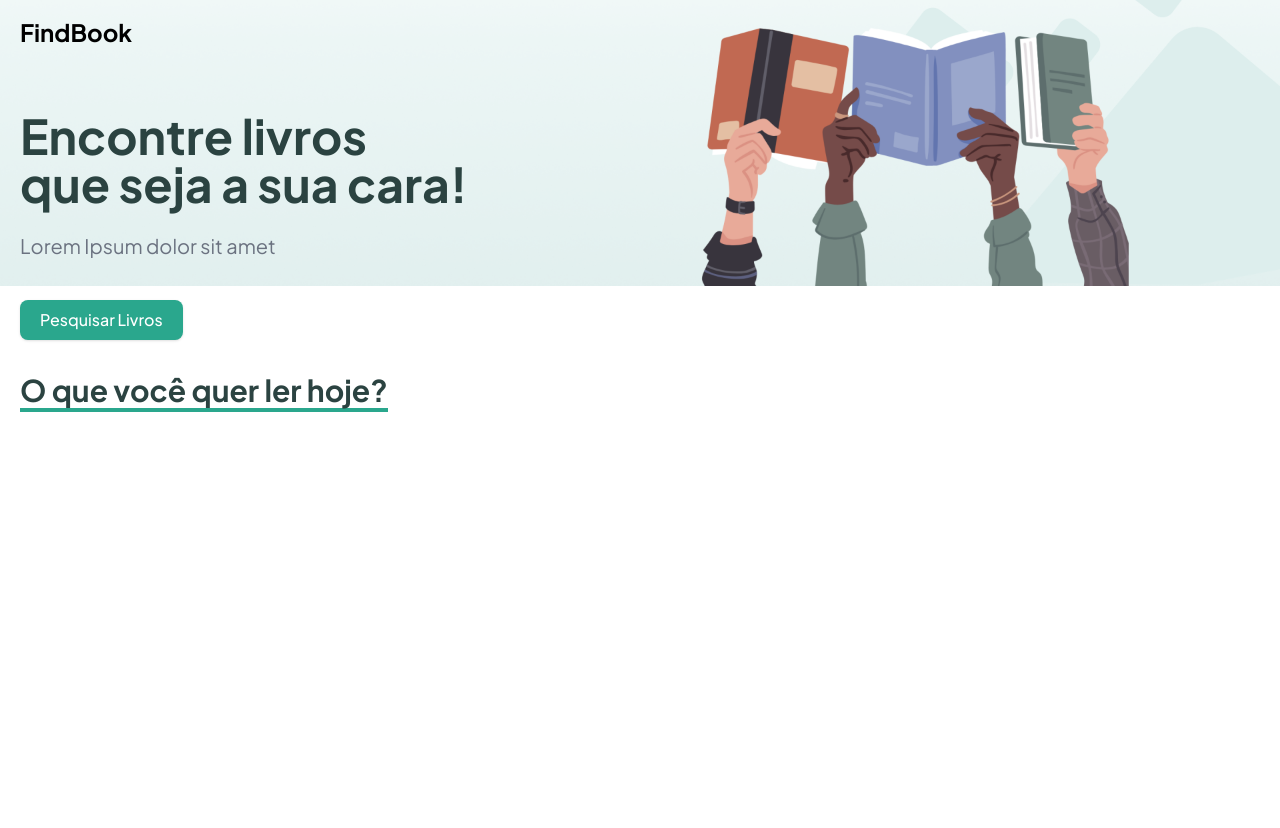
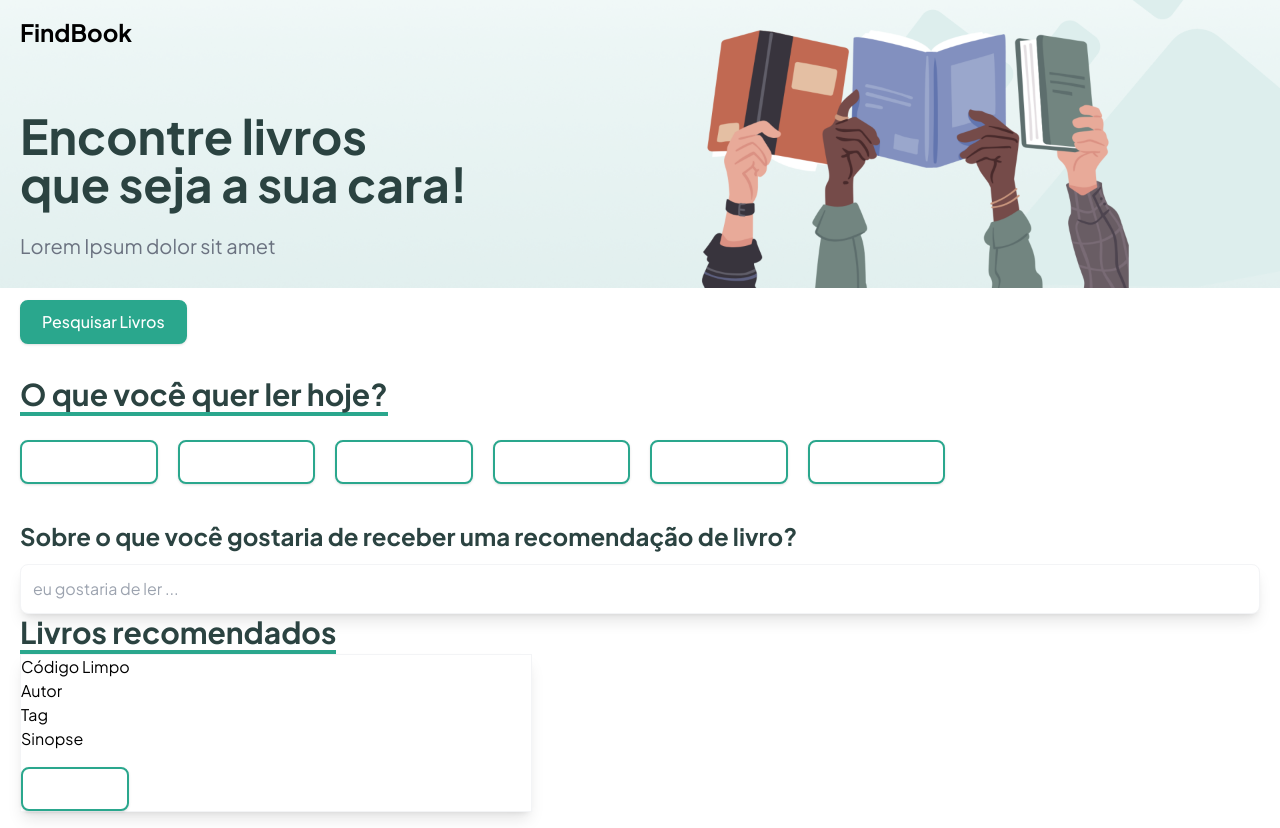
Before and after one commit to henNet/findbook-frontend, a React (Vite) app: page / in a window 1280 px wide. Before the commit the page ends 800 px from the top, so only its background shows below. Built offline with nearby package versions, Linux system fonts and the light colour scheme.

Commit message:
Implementações: - Seleção dos gêneros para pesquisaro livro - Ajustado componente Button para deixar selecionável -  Iniciado o Card

```diff
--- a/package.json
+++ b/package.json
@@ -10,6 +10,7 @@
     "preview": "vite preview"
   },
   "dependencies": {
+    "classnames": "^2.5.1",
     "react": "^18.2.0",
     "react-dom": "^18.2.0"
   },
--- a/src/App.tsx
+++ b/src/App.tsx
@@ -1,13 +1,65 @@
+import { useCallback, useState } from "react";
+import { Button } from "./components/Button/Button";
 import { Container } from "./components/Container/Container";
 import { Header } from "./components/Header/Header";
 import { Title } from "./components/Title/Title";
+import { Card } from "./components/Card/Card";
+
+const gendersBooks = [
+  "Ação",
+  "Aventura",
+  "Biografia",
+  "Comédia",
+  "Drama",
+  "Ficção",
+];
 
 function App() {
+  const [selectedGender, setSelectedGender] = useState<string[]>([]);
+
+  const handleTitle = useCallback(
+    (title: string) => {
+      console.log(selectedGender);
+      if (selectedGender.includes(title)) {
+        const removedGenders = selectedGender.filter(
+          (gender) => gender != title
+        );
+        setSelectedGender(removedGenders);
+      } else {
+        setSelectedGender([...selectedGender, title]);
+      }
+    },
+    [selectedGender]
+  );
+
   return (
     <>
       <Header />
       <Container>
         <Title title="O que você quer ler hoje?" />
+        <div className="grid grid-cols-8 gap-5 mb-2 mt-2">
+          {gendersBooks.map((gender) => (
+            <Button
+              title={gender}
+              variant={selectedGender.includes(gender) ? "dark" : "light"}
+              onClick={() => handleTitle(gender)}
+            />
+          ))}
+        </div>
+
+        <div className="pt-7">
+          <p className="text-evergreen font-semibold text-2xl">
+            Sobre o que você gostaria de receber uma recomendação de livro?
+          </p>
+          <input
+            type="text"
+            placeholder="eu gostaria de ler ..."
+            className="outline-none shadow-lg border border-gray-100 rounded-lg w-full p-3 mt-3"
+          />
+        </div>
+
+        <Title title="Livros recomendados" />
+        <Card />
       </Container>
     </>
   );
--- a/src/components/Button/Button.tsx
+++ b/src/components/Button/Button.tsx
@@ -1,12 +1,26 @@
+import classNames from "classnames";
+
 type Props = {
-    title: string
+  title: string;
+  className?: string;
+  variant?: "light" | "dark";
+  // eslint-disable-next-line @typescript-eslint/no-explicit-any
+  onClick?: (title: any) => void;
+};
+
+export function Button({ title, variant = "dark", className, onClick }: Props) {
+  return (
+    <button
+      className={classNames([
+        "bg-evergreenlight px-5 py-2 rounded-lg shadow text-white font-medium mt-4",
+        variant === "dark" && "bg-evergreenlight border-2 border-evergreenlight",
+        variant === "light" &&
+          "bg-white border-2 border-evergreenlight text-evergreenlight",
+          className
+      ])}
+      onClick={onClick}
+    >
+      {title}
+    </button>
+  );
 }
-
-export function Button({title}: Props){
-    return (<button
-        className="bg-evergreenlight
-        px-5 py-2 rounded-lg shadow text-white font-medium mt-4"
-      >
-        {title}
-      </button>)
-}
--- /dev/null
+++ b/src/components/Card/Card.tsx
@@ -0,0 +1,16 @@
+import { Button } from "../Button/Button";
+
+export function Card(){
+    return (
+        <div className="flex flex-row shadow-lg border border-gray-100 max-w-lg w-full">
+            <img src="" alt="" />
+            <div>
+                <p>Código Limpo</p>
+                <p>Autor</p>
+                <p>Tag</p>
+                <p>Sinopse</p>
+                <Button title="Ver mais" variant="light" />
+            </div>
+        </div>
+    )
+}
```
Also changed, not shown: 1 other file (tests, documents, lock files or other folders).
